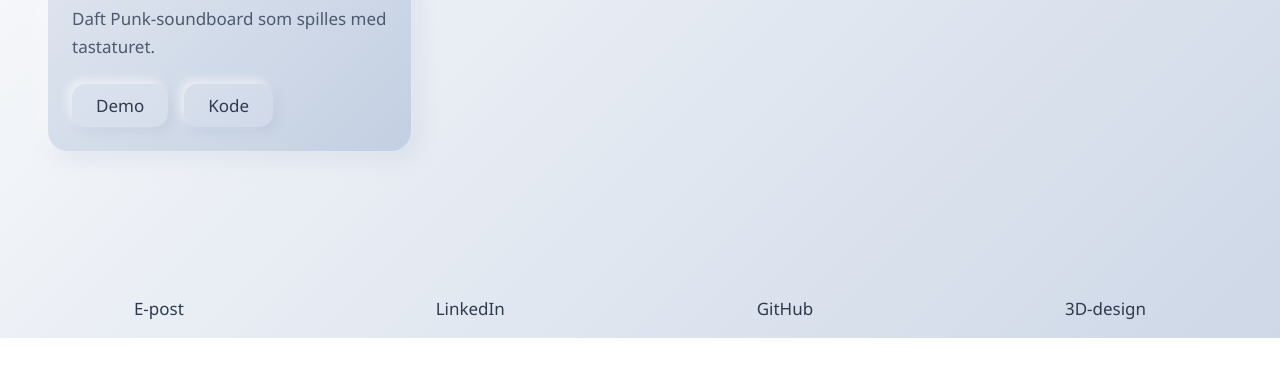
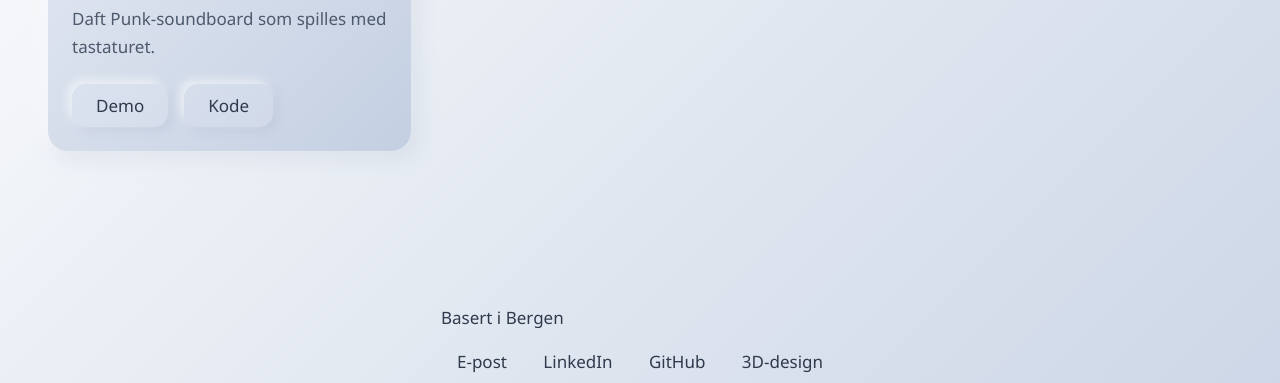
Before and after one commit to boj012026-create/Portfolio2, a plain HTML site: page index.html in a window 1280 px wide. Shown: the part 4806-5189 px from the top of the page. Before the commit the page ends 5144 px from the top, so only its background shows below. Drawn offline with Linux system fonts and the light colour scheme.

Commit message:
fix: redesign footer

```diff
--- a/index.html
+++ b/index.html
@@ -110,10 +110,15 @@
   </main>
 
   <footer class="site-footer">
-    <a class="site-footer__link action-send-email" href="mailto:DIN-EPOST@example.com">E-post</a>
-    <a class="site-footer__link" href="https://www.linkedin.com/in/jan-olav-berg-a90734b3/" target="_blank" rel="noreferrer">LinkedIn</a>
-    <a class="site-footer__link" href="https://github.com/boj012026-create" target="_blank" rel="noreferrer">GitHub</a>
-    <a class="site-footer__link" href="https://www.thingiverse.com/martialcart/designs" target="_blank" rel="noreferrer">3D-design</a>
+    <div class="container site-footer__inner">
+      <p class="site-footer__note">Basert i Bergen</p>
+      <nav class="site-footer__links" aria-label="Lenker">
+        <a class="site-footer__link action-send-email" href="mailto:DIN-EPOST@example.com">E-post</a>
+        <a class="site-footer__link" href="https://www.linkedin.com/in/jan-olav-berg-a90734b3/" target="_blank" rel="noreferrer">LinkedIn</a>
+        <a class="site-footer__link" href="https://github.com/boj012026-create" target="_blank" rel="noreferrer">GitHub</a>
+        <a class="site-footer__link" href="https://www.thingiverse.com/martialcart/designs" target="_blank" rel="noreferrer">3D-design</a>
+      </nav>
+    </div>
   </footer>
 
   <script src="main.js"></script>
```
